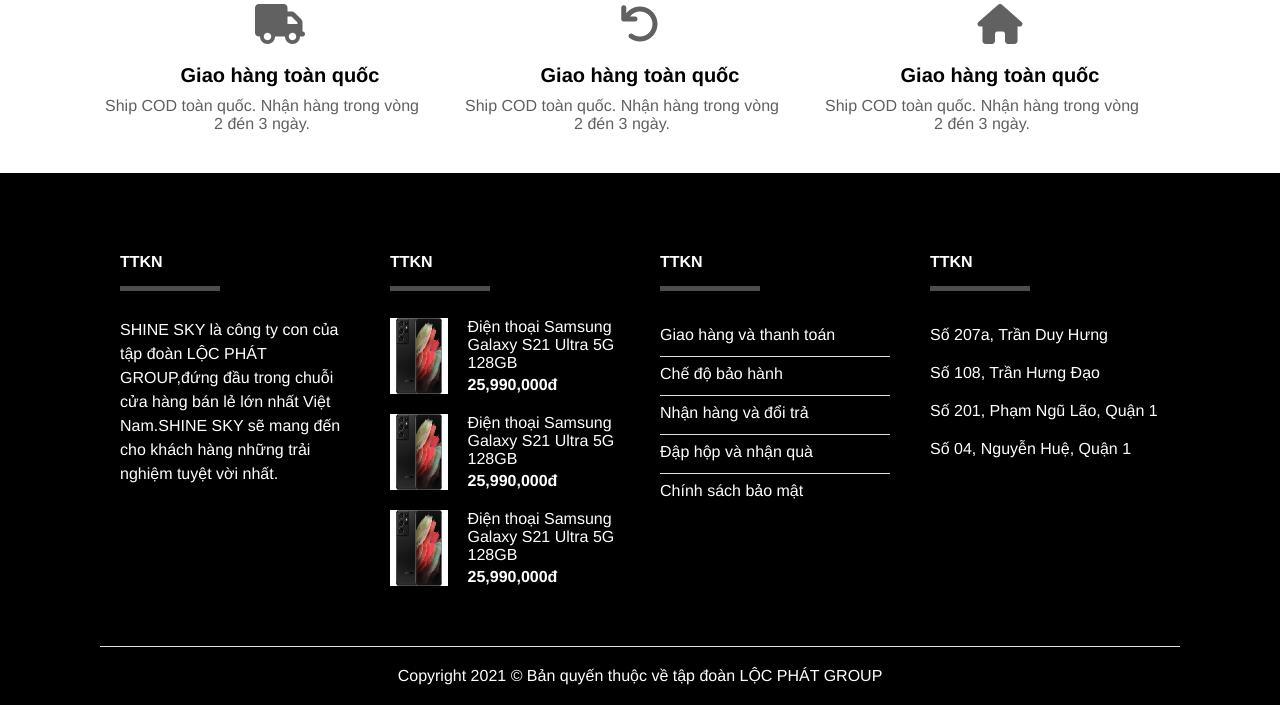
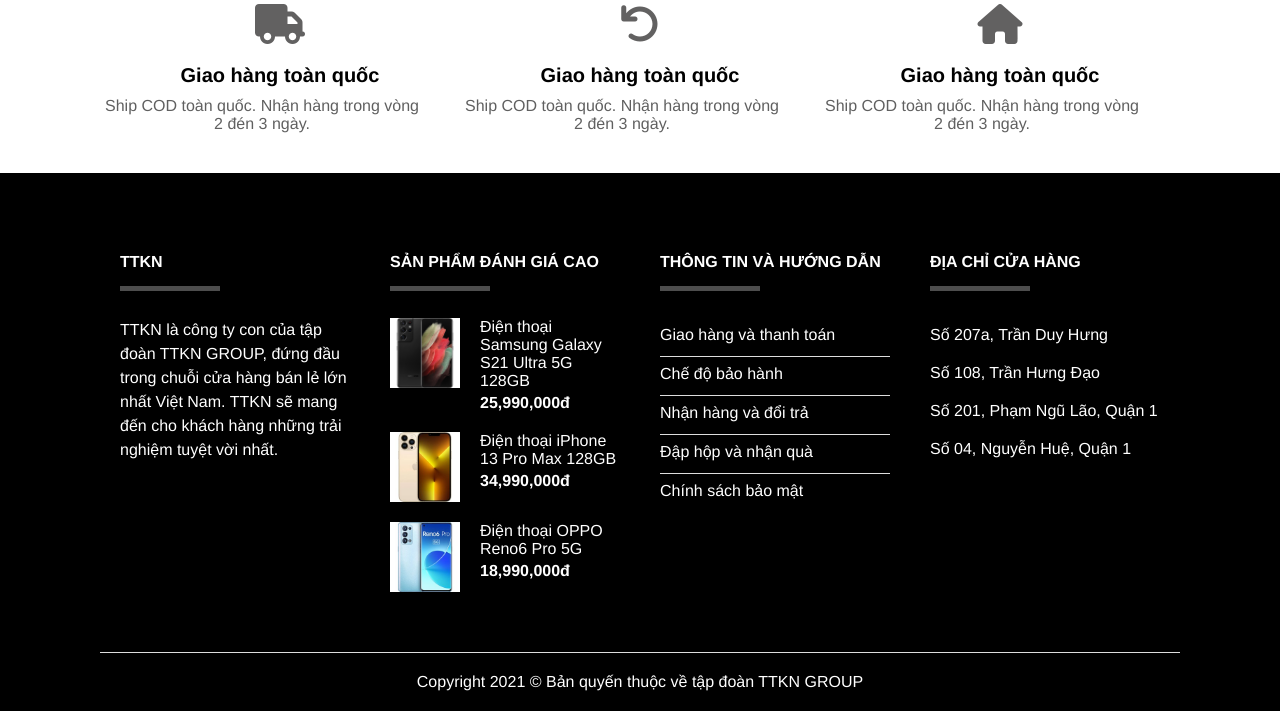
Before and after one commit to CongKien2001/CNPM, a PHP site: page /index.html in a window 1280 px wide. Shown: the part 2482-3193 px from the top of the page. Run offline with PHP 8.4, Linux system fonts and the light colour scheme.

Commit message:
Revert "Revert "up""
This reverts commit e8a2f291d1568bed4faaf35414f9be6d0f3f4465.

```diff
--- a/TTKN/assets/css/main.css
+++ b/TTKN/assets/css/main.css
@@ -629,7 +629,8 @@ hr {
 }
 
 .footer_combo_box img {
-    width: 25%;
+    width: 70;
+    height: 70px;
 }
 
 .footer_combo_heading {
--- a/TTKN/index.html
+++ b/TTKN/index.html
@@ -624,7 +624,7 @@
                                             <hr>
                                         </span>
                                     <div class="footer_gioithieu">
-                                        SHINE SKY là công ty con của tập đoàn LỘC PHÁT GROUP,đứng đầu trong chuỗi cửa hàng bán lẻ lớn nhất Việt Nam.SHINE SKY sẽ mang đến cho khách hàng những trải nghiệm tuyệt vời nhất.
+                                        TTKN là công ty con của tập đoàn TTKN GROUP, đứng đầu trong chuỗi cửa hàng bán lẻ lớn nhất Việt Nam. TTKN sẽ mang đến cho khách hàng những trải nghiệm tuyệt vời nhất.
                                     </div>
                                 </div>
                             </div>
@@ -635,7 +635,7 @@
                         <div class="footer-1">
                             <div class="footer_items">
                                 <div class="col">
-                                    <span class="footer_title">TTKN
+                                    <span class="footer_title">SẢN PHẨM ĐÁNH GIÁ CAO
                                         <hr>
                                     </span>
                                     <div class="footer_combo">
@@ -649,19 +649,19 @@
                                     </div>
                                     <div class="footer_combo">
                                         <div class="footer_combo_box">
-                                            <img src="https://github.com/CongKien2001/CNPM/blob/main/TTKN/assets/img/samsung4.jpg?raw=true" alt="">
+                                            <img src="./assets/img/iphone2.jpg" alt="">
                                             <div class="footer_combo_heading">
-                                                <span>Điện thoại Samsung Galaxy S21 Ultra 5G 128GB</span>
-                                                <div class="footer_combo_money">25,990,000đ</div>
+                                                <span>Điện thoại iPhone 13 Pro Max 128GB</span>
+                                                <div class="footer_combo_money">34,990,000đ</div>
                                             </div>
                                         </div>
                                     </div>
                                     <div class="footer_combo">
                                         <div class="footer_combo_box">
-                                            <img src="https://github.com/CongKien2001/CNPM/blob/main/TTKN/assets/img/samsung4.jpg?raw=true" alt="">
+                                            <img src="./assets/img/oppo3.jpg" alt="">
                                             <div class="footer_combo_heading">
-                                                <span>Điện thoại Samsung Galaxy S21 Ultra 5G 128GB</span>
-                                                <div class="footer_combo_money">25,990,000đ</div>
+                                                <span>Điện thoại OPPO Reno6 Pro 5G</span>
+                                                <div class="footer_combo_money">18,990,000đ</div>
                                             </div>
                                         </div>
                                     </div>
@@ -675,7 +675,7 @@
                             <div class="footer_items">
                                 <div class="col">
                                     <span class="footer_title">
-                                            TTKN
+                                            THÔNG TIN VÀ HƯỚNG DẪN
                                             <hr>
                                         </span>
                                     <div class="footer_info">Giao hàng và thanh toán</div>
@@ -693,7 +693,7 @@
                             <div class="footer_items">
                                 <div class="col">
                                     <span class="footer_title">
-                                            TTKN
+                                           ĐỊA CHỈ CỬA HÀNG
                                             <hr>
                                     </span>
                                     <div class="footer_address">Số 207a, Trần Duy Hưng</div>
@@ -707,7 +707,7 @@
                     </div>
                 </div>
                 <div class="content_footer_heading">
-                    <span>Copyright 2021 © Bản quyến thuộc về tập đoàn LỘC PHÁT GROUP</span>
+                    <span>Copyright 2021 © Bản quyến thuộc về tập đoàn TTKN GROUP</span>
                 </div>
             </div>
         </div>
```
